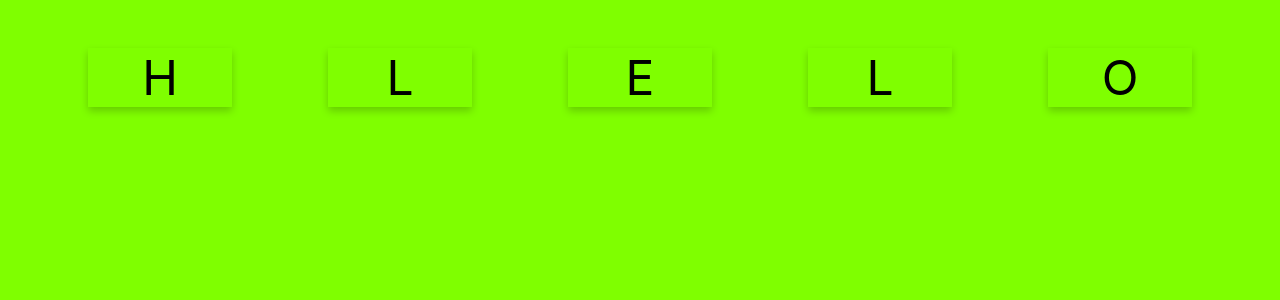
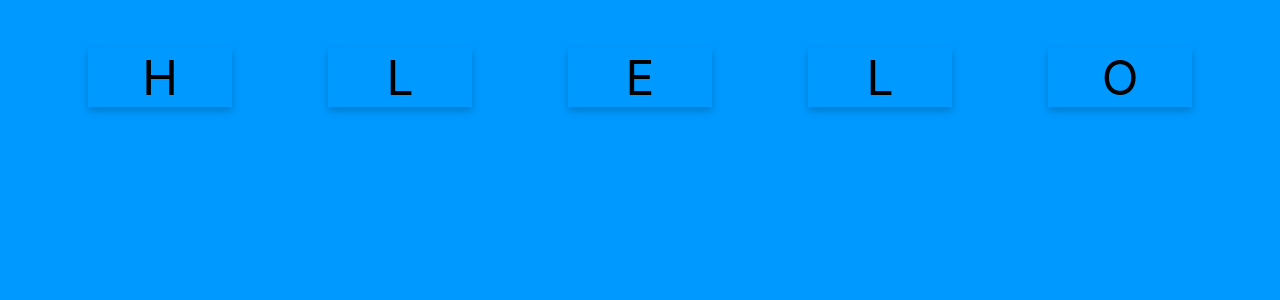
Before and after one commit to Donlee152/3SA03, a React (Create React App) app: page / in a window 1280 px wide. Shown: the top 300 px of the page. Built offline with nearby package versions, Linux system fonts and the light colour scheme.

Commit message:
เปลี่ยนสีพื้นหลังตัวอักษร

```diff
--- a/src/App.css
+++ b/src/App.css
@@ -1,6 +1,6 @@
 .App {
    text-align: center;
-   background-color: chartreuse;
+   background-color: rgb(0, 153, 255);
    height: 100vh;
  }
  .App-logo {
@@ -16,21 +16,18 @@
  .App-title {
    font-size: 1.5em;
  }
-
  .App-intro {
-
    font-size: 2em;
  }
-
  @keyframes App-logo-spin {
    from { transform: rotate(0deg); }
    to { transform: rotate(360deg); }
  }
  .card {
    display: inline-block;
-   text-align: center;
+
+   text-align: unset;
    width: 3em;
-
    font-size: 3em;
    box-shadow: 0 4px 8px 0 rgba(0,0,0,0.2);
    margin: 1em;
@@ -39,4 +36,5 @@
   .activeCard {
    color: blue;
    background: rgb(153, 208, 240);
+   background-color: darkorange;
   }
```
